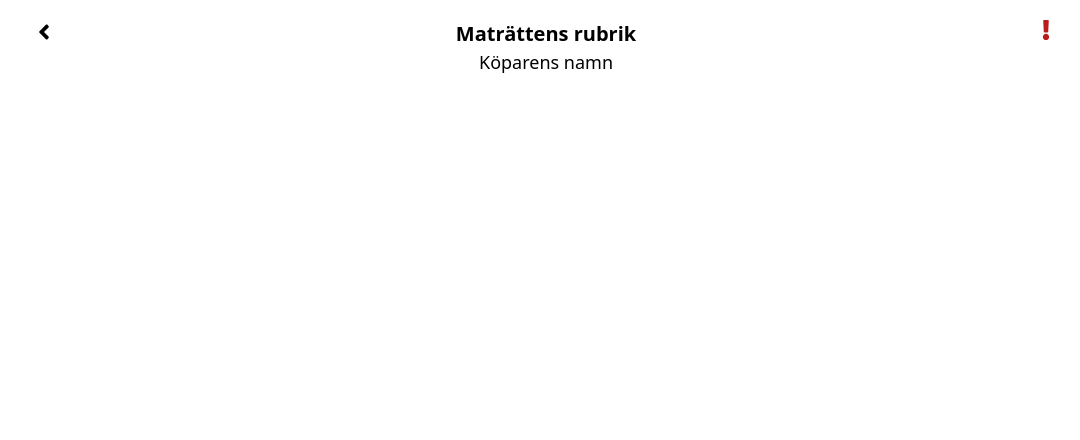
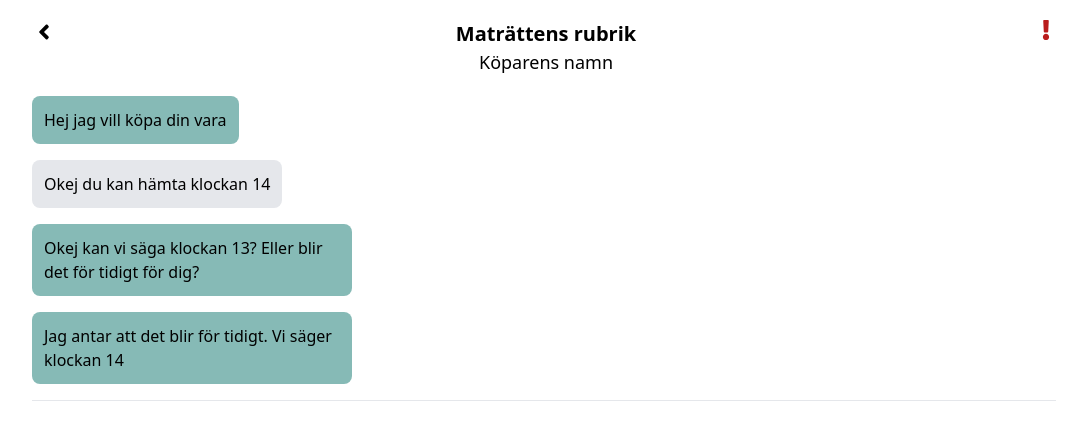
Before and after one commit to BaqerAlabedi/u08-business-idea-dreamteam, a React (Vite) app in the folder front/: page / in a window 1280 px wide. Shown: the top 440 px of the page, without its empty margins (96-1176 px from the left). Built offline with nearby package versions, Linux system fonts and the light colour scheme.

Commit message:
Design of chat page

```diff
--- a/front/src/pages/Chat.tsx
+++ b/front/src/pages/Chat.tsx
@@ -9,35 +9,57 @@ function Chat() {
 			{
 				id: 1,
 				user: 111,
-				msg: "Hej jag vill köpa din vara"
+				msg: "Hej jag vill köpa din vara",
+				time: Date.now()
 			},
 			{
 				id: 2,
 				user: 212,
-				msg: "Okej du kan hämta klockan 14"
+				msg: "Okej du kan hämta klockan 14",
+				time: Date.now()
 			},
 			{
 				id: 3,
 				user: 111,
-				msg: "Hej jag vill köpa din vara"
+				msg: "Okej kan vi säga klockan 13? Eller blir det för tidigt för dig?",
+				time: Date.now()
 			},
 			{
 				id: 4,
 				user: 111,
-				msg: "Hej jag vill köpa din vara"
+				msg: "Jag antar att det blir för tidigt. Vi säger klockan 14",
+				time: Date.now()
 			},
 		]
 	};
-	return(
+
+	return (
 		<div className="w-10/12 mx-auto max-w-5xl">
 			<section className="mt-5 flex justify-between">
-				<FaAngleLeft className="text-2xl"></FaAngleLeft>
+				<FaAngleLeft className="text-2xl" />
 				<div className="flex flex-col text-center">
 					<h2 className="text-xl font-semibold">{props.title}</h2>
 					<h3 className="text-lg">{props.buyer}</h3>
 				</div>
-				<FaExclamation className="text-xl text-red-700"></FaExclamation>
+				<FaExclamation className="text-xl text-red-700" />
 			</section>
+			<section className="mt-5">
+				{props.chat.map((message) => (
+					<div
+						key={message.id}
+						className={`flex justify-${message.user === 111 ? "start" : "end"} mb-4`}
+					>
+						<div
+							className={`${
+								message.user === 111 ? "bg-teal-700/50" : "bg-gray-200"
+							} rounded-lg p-3 max-w-xs`}
+						>
+							{message.msg}
+						</div>
+					</div>
+				))}
+			</section>
+			<hr />
 		</div>
 	);
 }
```
